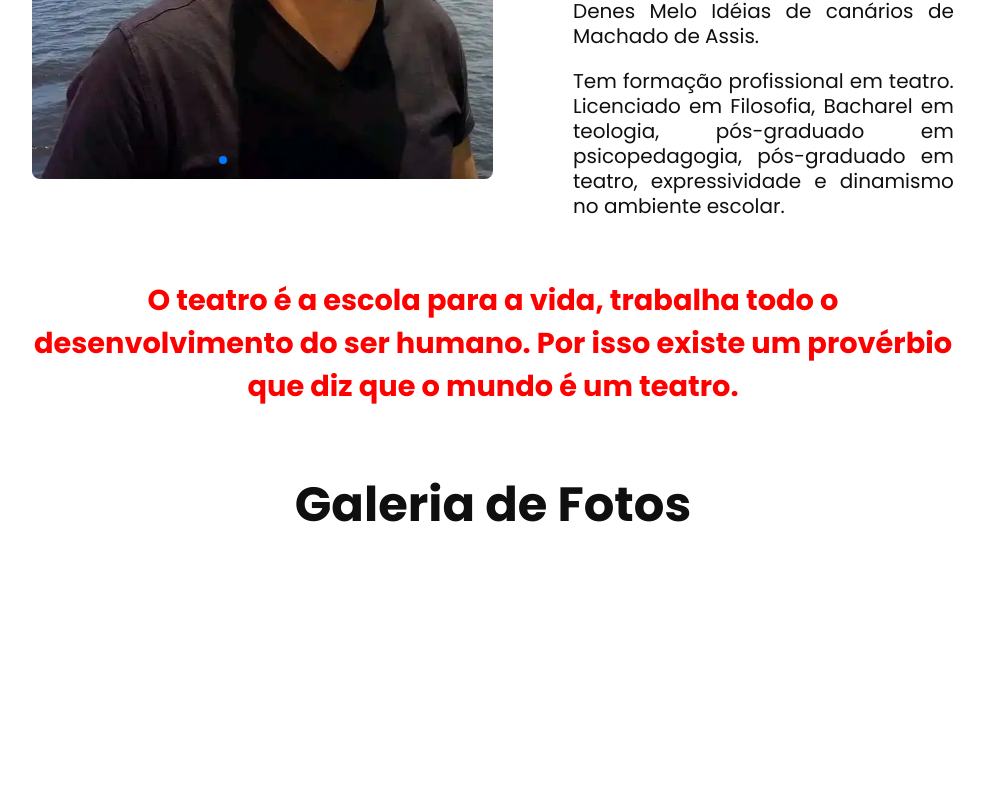
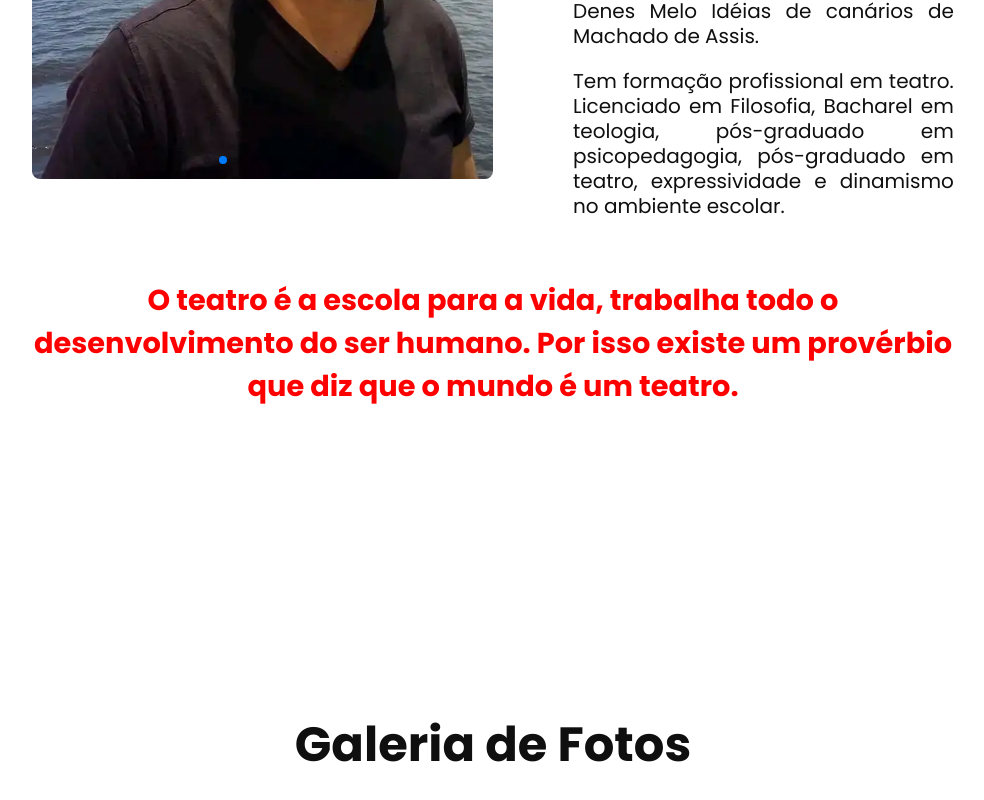
Before and after one commit to Elaine-Tavares/cursodeteatrodenesmelo, a React (Vite) app: page / in a window 1280 px wide. Shown: the part 712-1512 px from the top of the page, without its empty margins (147-1131 px from the left). Built offline with nearby package versions, Linux system fonts and the light colour scheme.

Commit message:
Ajuste da animação no scroll

```diff
--- a/src/components/galeria/Galeria.module.css
+++ b/src/components/galeria/Galeria.module.css
@@ -0,0 +1,3 @@
+.componente_galeria{
+    margin-top: 250px;
+}
--- a/src/pages/Home.jsx
+++ b/src/pages/Home.jsx
@@ -33,7 +33,7 @@ export default function Home(){
           </div>
 
           <section className={styles.secao_frase_de_efeito}>
-            <h3 data-aos="fade-left">O teatro é a escola para a vida, trabalha todo o desenvolvimento do ser humano. Por isso existe um provérbio que diz que o mundo é um teatro.</h3>
+            <h3 data-aos="fade-up">O teatro é a escola para a vida, trabalha todo o desenvolvimento do ser humano. Por isso existe um provérbio que diz que o mundo é um teatro.</h3>
           </section>
 
           <div >
```
